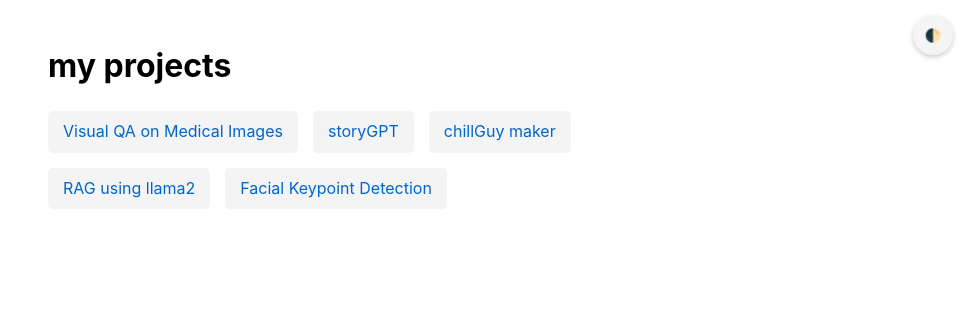
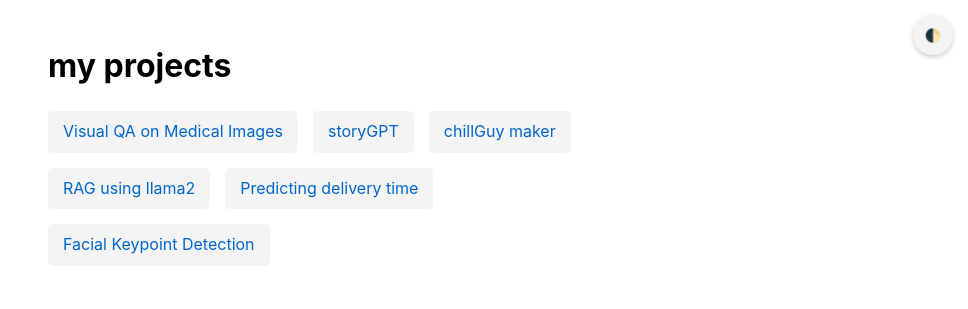
Before and after one commit to sartq333/sartq333.github.io, a plain HTML site: page projects.html in a window 1280 px wide. Shown: the whole page, without its empty margins (312-1280 px from the left). Drawn offline with Linux system fonts and the light colour scheme.

Commit message:
delivery time of order

```diff
--- a/projects.html
+++ b/projects.html
@@ -122,6 +122,7 @@
             <a href="https://github.com/sartq333/story-GPT">storyGPT</a>
             <a href="https://github.com/sartq333/chill-guy-maker">chillGuy maker</a>
             <a href="https://github.com/sartq333/rag-llama2">RAG using llama2</a>
+            <a href="https://github.com/sartq333/predicting-delivery-time-of-order">Predicting delivery time</a>
             <a href="https://github.com/sartq333/Facial-Keypoint-Detection">Facial Keypoint Detection</a>
         </div>
     </div>
```
